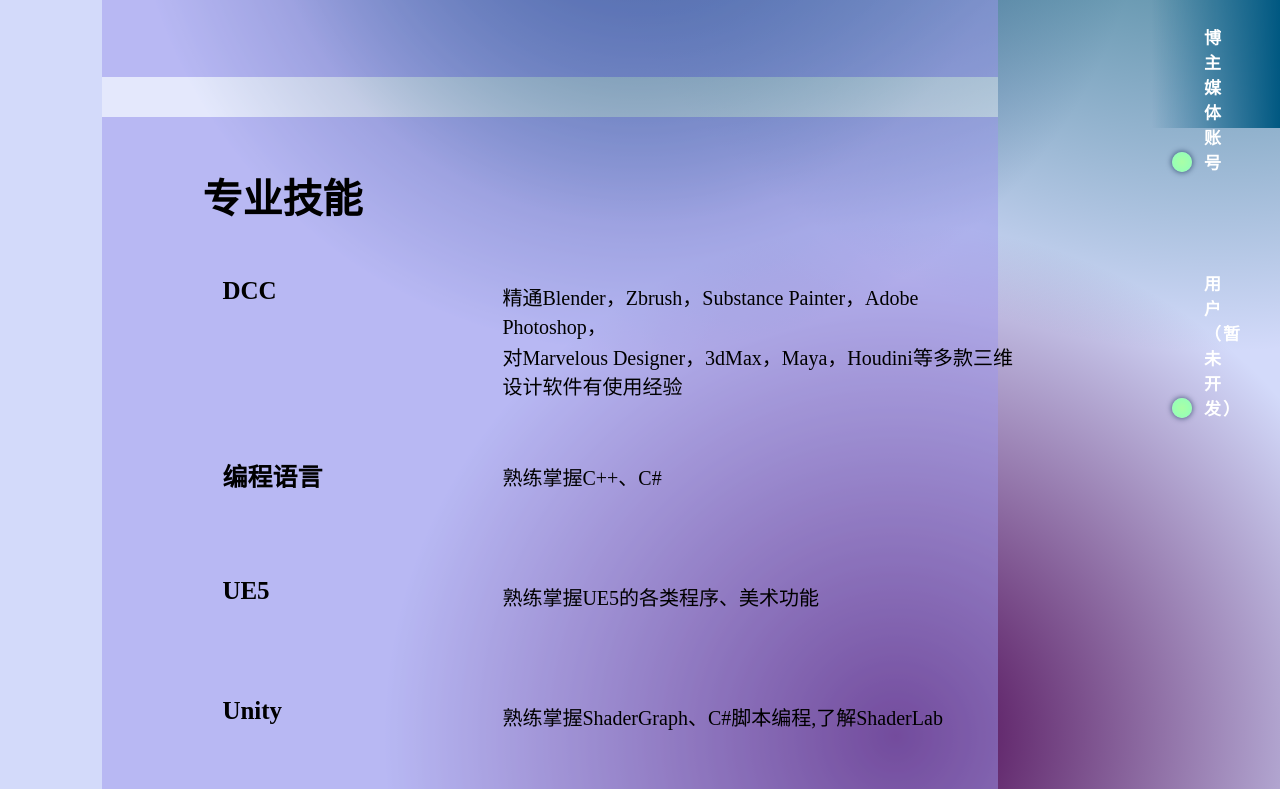
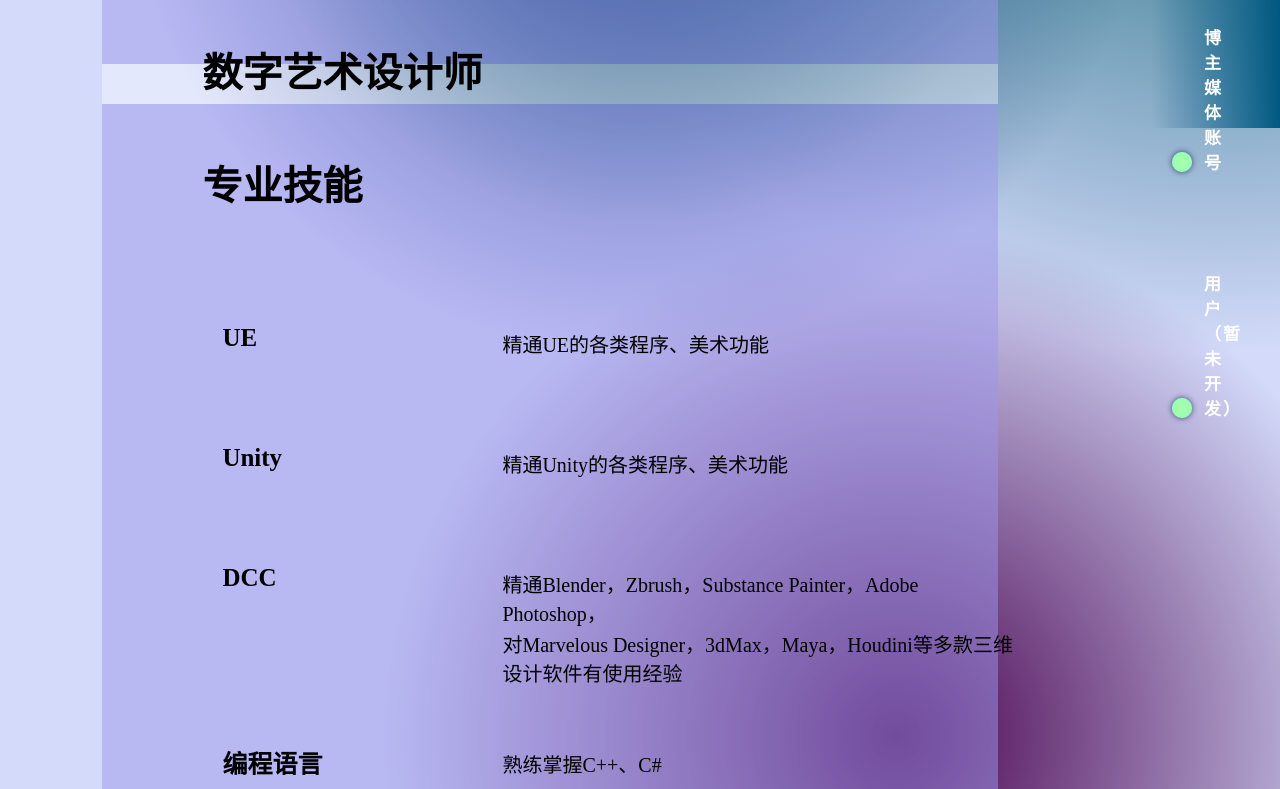
Before and after one commit to ZeroHey44/ZeroHey44.github.io, a plain HTML site: page index.html in a window 1280 px wide. Shown: the part 672-1461 px from the top of the page. Drawn offline with Linux system fonts and the light colour scheme.

Commit message:
Update index

```diff
--- a/index.html
+++ b/index.html
@@ -68,17 +68,28 @@
                 </div>
             </div>
             <div class="Part2 Part">
-                <h1>独游开发者 TA</h1>
+                <h1>独游开发者</h1>
                 <p></p>
                 <p></p>
             </div>
             <div class="Part2 Part">
-                <h1></h1>
+                <h1>数字艺术设计师</h1>
+
+                <h3></h3>
                 <p></p>
                 <p></p>
+
             </div>
             <div class="Part3 Part">
                 <h1>专业技能</h1>
+
+                <h3></h3>
+
+                <h3>UE</h3>
+                <p>精通UE的各类程序、美术功能</p>
+
+                <h3>Unity</h3>
+                <p>精通Unity的各类程序、美术功能</p>
 
                 <h3>DCC</h3>
                 <p>精通Blender，Zbrush，Substance Painter，Adobe Photoshop，</p>
@@ -86,12 +97,6 @@
 
                 <h3>编程语言</h3>
                 <p>熟练掌握C++、C#</p>
-
-                <h3>UE5</h3>
-                <p>熟练掌握UE5的各类程序、美术功能</p>
-
-                <h3>Unity</h3>
-                <p>熟练掌握ShaderGraph、C#脚本编程,了解ShaderLab</p>
 
                 <h3>AI工具</h3>
                 <p>精通Stable Diffuse AI绘画，熟练使用ChatGPT、Cascadeur</p>
```
